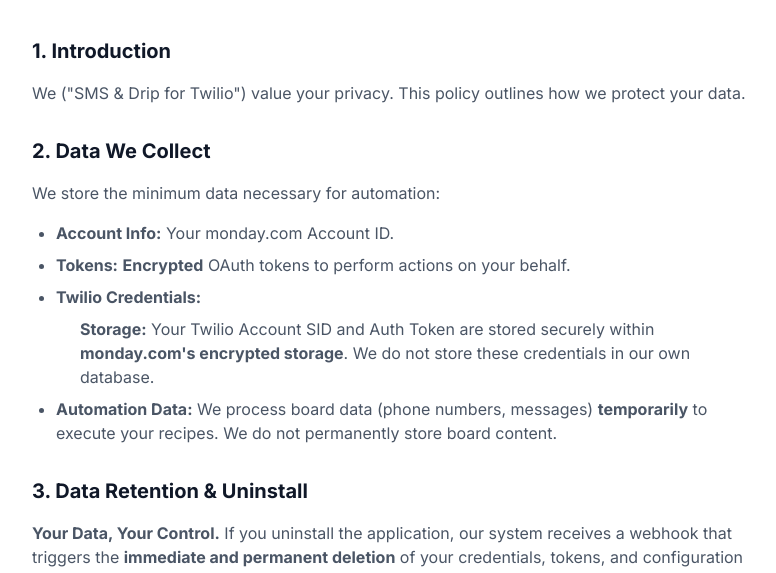
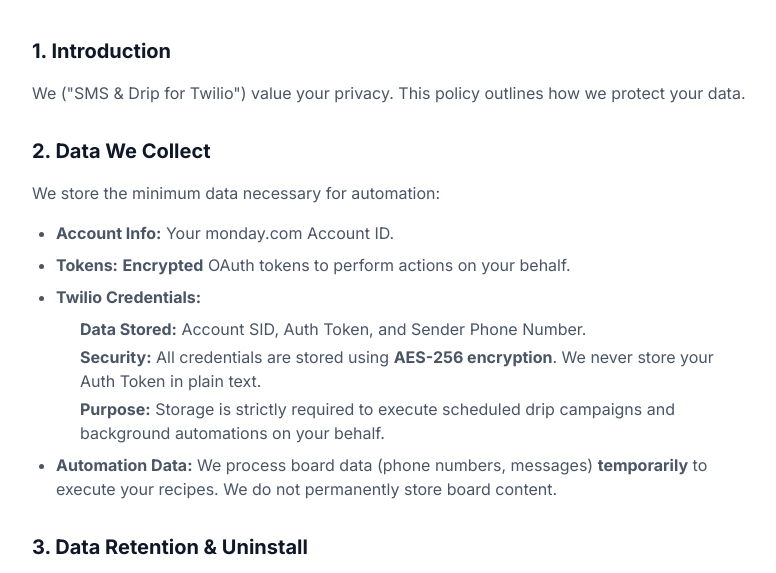
Before and after one commit to mofadlalla/sms-drip, a website: page privacy.html in a window 1280 px wide. Shown: the part 175-748 px from the top of the page, without its empty margins (248-1024 px from the left). Drawn offline with Linux system fonts and the light colour scheme.

Commit message:
Correct privacy policy

```diff
--- a/privacy.html
+++ b/privacy.html
@@ -68,10 +68,18 @@
             <strong>Twilio Credentials:</strong>
             <ul class="list-circle pl-6 mt-2 space-y-1">
               <li>
-                <strong>Storage:</strong> Your Twilio Account SID and Auth Token
-                are stored securely within
-                <strong>monday.com's encrypted storage</strong>. We do not store
-                these credentials in our own database.
+                <strong>Data Stored:</strong> Account SID, Auth Token, and
+                Sender Phone Number.
+              </li>
+              <li>
+                <strong>Security:</strong> All credentials are stored using
+                <strong>AES-256 encryption</strong>. We never store your Auth
+                Token in plain text.
+              </li>
+              <li>
+                <strong>Purpose:</strong> Storage is strictly required to
+                execute scheduled drip campaigns and background automations on
+                your behalf.
               </li>
             </ul>
           </li>
```
